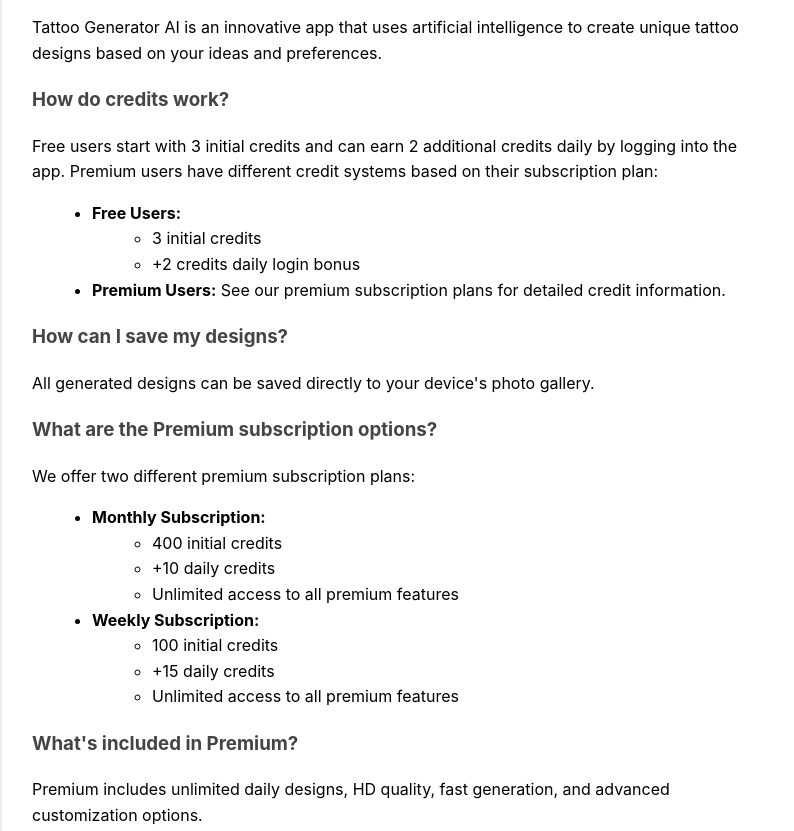
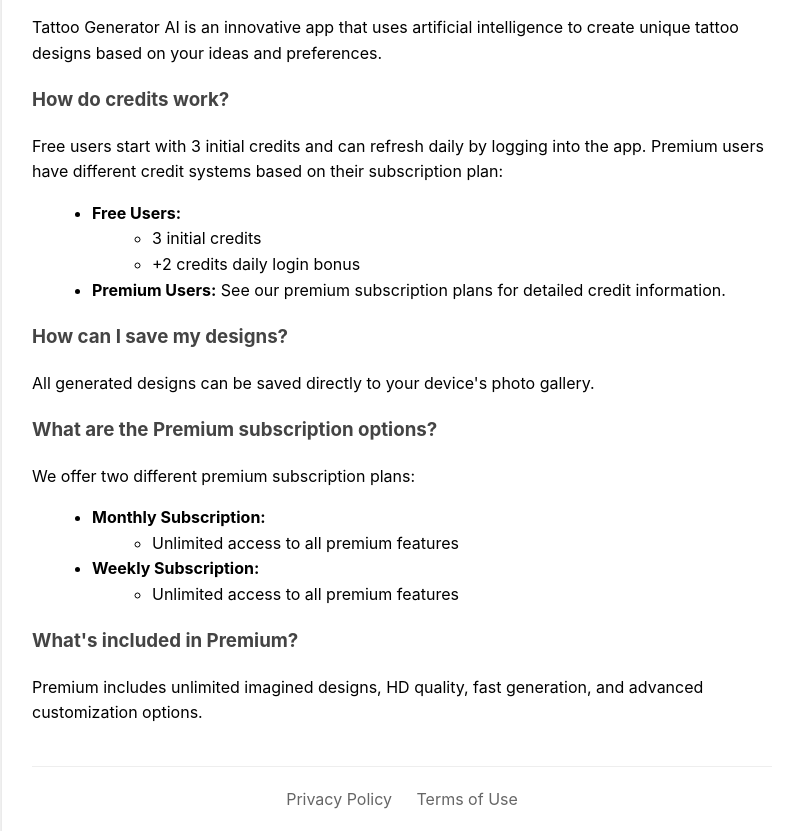
Before and after one commit to melihanll/melihanilaydin.github.io, a plain HTML site: page index.html in a window 1280 px wide. Shown: the part 400-1231 px from the top of the page, without its empty margins (238-1032 px from the left). Drawn offline with Linux system fonts and the light colour scheme.

Commit message:
Update index.html

```diff
--- a/index.html
+++ b/index.html
@@ -58,7 +58,7 @@
             <p>Tattoo Generator AI is an innovative app that uses artificial intelligence to create unique tattoo designs based on your ideas and preferences.</p>
 
             <h3>How do credits work?</h3>
-            <p>Free users start with 3 initial credits and can earn 2 additional credits daily by logging into the app. Premium users have different credit systems based on their subscription plan:
+            <p>Free users start with 3 initial credits and can refresh daily by logging into the app. Premium users have different credit systems based on their subscription plan:
                 <ul style="list-style-type: disc; margin-left: 20px; margin-top: 10px;">
                     <li><strong>Free Users:</strong>
                         <ul style="margin-left: 20px;">
@@ -78,22 +78,18 @@
             <ul style="list-style-type: disc; margin-left: 20px;">
                 <li><strong>Monthly Subscription:</strong>
                     <ul style="margin-left: 20px;">
-                        <li>400 initial credits</li>
-                        <li>+10 daily credits</li>
                         <li>Unlimited access to all premium features</li>
                     </ul>
                 </li>
                 <li><strong>Weekly Subscription:</strong>
                     <ul style="margin-left: 20px;">
-                        <li>100 initial credits</li>
-                        <li>+15 daily credits</li>
                         <li>Unlimited access to all premium features</li>
                     </ul>
                 </li>
             </ul>
 
             <h3>What's included in Premium?</h3>
-            <p>Premium includes unlimited daily designs, HD quality, fast generation, and advanced customization options.
+            <p>Premium includes unlimited imagined designs, HD quality, fast generation, and advanced customization options.
             </p>
         </div>
 
```
